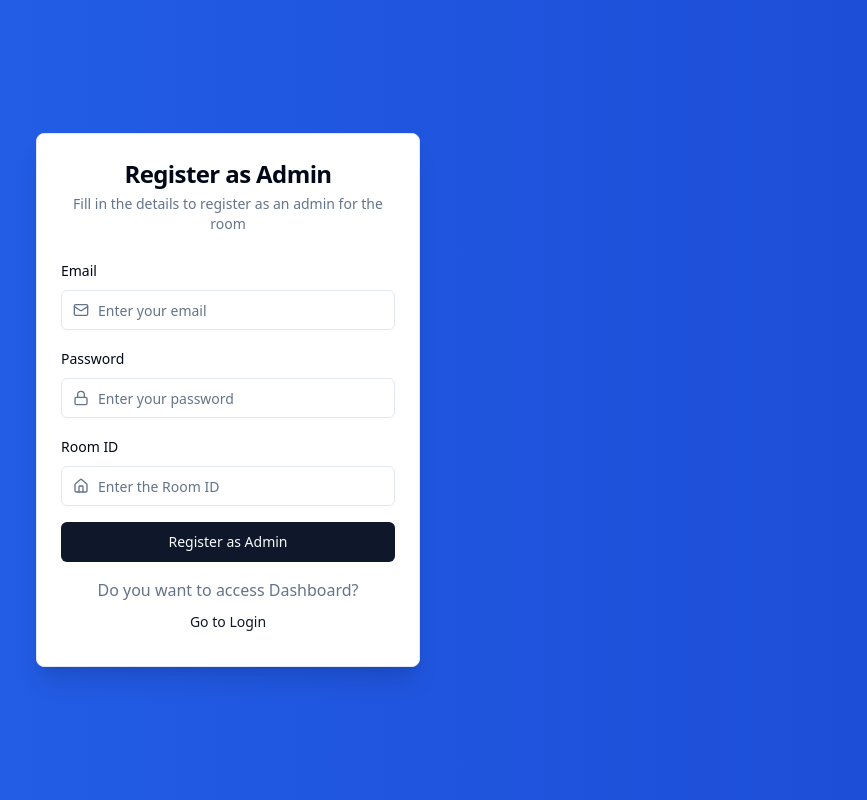
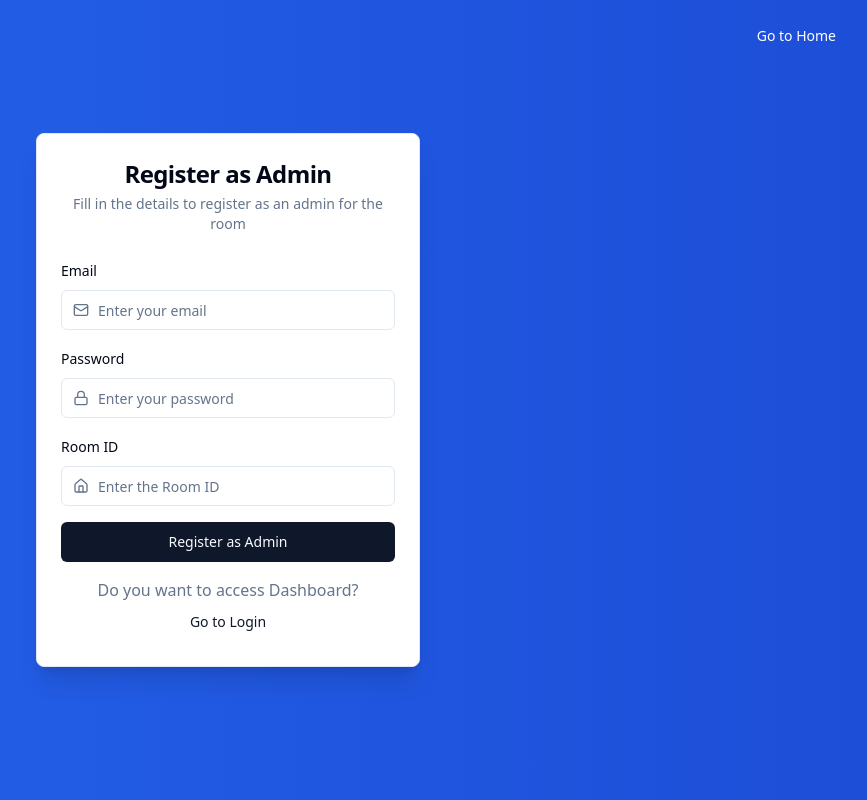
Before and after one commit to Ironsoldier353/Smart-home-automation, a React (Vite) app in the folder frontend/: page /add-admin/register in a window 1280 px wide. Shown: the whole page, without its empty margins (412-1279 px from the left). Built offline with nearby package versions, Linux system fonts and the light colour scheme.

Commit message:
Go to home added to all pages

```diff
--- a/frontend/src/components/auth/AddMember.jsx
+++ b/frontend/src/components/auth/AddMember.jsx
@@ -1,19 +1,35 @@
-
+import React from "react";
 import { Card, CardContent, CardHeader, CardTitle, CardDescription } from "@/components/ui/card";
 import { Button } from "@/components/ui/button";
-import { UserPlus, LogIn } from 'lucide-react';
+import { UserPlus, LogIn } from "lucide-react";
 
 const AddMember = () => {
   const handleJoinRoom = () => {
-    window.location.href = '/add-member/join';
+    window.location.href = "/add-member/join";
   };
 
   const handleLogin = () => {
-    window.location.href = '/add-member/login';
+    window.location.href = "/add-member/login";
+  };
+
+  const handleHomeClick = () => {
+    window.location.href = "/";
   };
 
   return (
-    <div className="min-h-screen flex items-center justify-center bg-gradient-to-r from-blue-600 to-blue-700">
+    <div className="min-h-screen flex items-center justify-center bg-gradient-to-r from-blue-600 to-blue-700 relative">
+      {/* Top-right Go to Home Button */}
+      <div className="absolute top-4 right-4">
+        <Button
+          variant="ghost"
+          className="text-white hover:text-gray-200 hover:bg-gray-700 px-4 py-2 rounded transition-all duration-200 ease-in-out"
+          onClick={handleHomeClick}
+        >
+          Go to Home
+        </Button>
+      </div>
+
+      {/* Main Card */}
       <Card className="w-96 shadow-xl">
         <CardHeader className="space-y-1">
           <CardTitle className="text-2xl font-bold text-center">
--- a/frontend/src/components/auth/JoinAdmin.jsx
+++ b/frontend/src/components/auth/JoinAdmin.jsx
@@ -1,40 +1,52 @@
-import { useState } from 'react';
-import { useNavigate } from 'react-router-dom';
+import { useState } from "react";
+import { useNavigate } from "react-router-dom";
 import { Button } from "@/components/ui/button";
 import { Input } from "@/components/ui/input";
 import { useToast } from "@/hooks/use-toast";
-import { Card, CardHeader, CardTitle, CardDescription, CardContent } from "@/components/ui/card";
-import { User, Search, ArrowRight, Building } from 'lucide-react';
-import axios from 'axios';
+import {
+  Card,
+  CardHeader,
+  CardTitle,
+  CardDescription,
+  CardContent,
+} from "@/components/ui/card";
+import { User, Search, ArrowRight, Building } from "lucide-react";
+import axios from "axios";
 
 const JoinAdmin = () => {
-  const [username, setUsername] = useState('');
+  const [username, setUsername] = useState("");
   const [roomId, setRoomId] = useState(null);
-  const [roomFound, setRoomFound] = useState(null);  // Track room found status
+  const [roomFound, setRoomFound] = useState(null); // Track room found status
   const { toast } = useToast();
   const navigate = useNavigate();
 
   const handleFindRoom = async () => {
     if (!username.trim()) {
-      toast({ description: 'Username is required.', variant: 'destructive' });
+      toast({ description: "Username is required.", variant: "destructive" });
       return;
     }
 
     try {
-      const response = await axios.post('http://localhost:8000/api/v1/rooms/getRoomIDbyUsername', { username });
+      const response = await axios.post(
+        "http://localhost:8000/api/v1/rooms/getRoomIDbyUsername",
+        { username }
+      );
       const data = response.data;
 
       if (data.roomId) {
         setRoomId(data.roomId);
-        setRoomFound(true);  // Room found
-        toast({ description: 'Room ID fetched successfully.', variant: 'success' });
+        setRoomFound(true); // Room found
+        toast({ description: "Room ID fetched successfully.", variant: "success" });
       } else {
-        setRoomFound(false);  // No room found
+        setRoomFound(false); // No room found
         setRoomId(null);
       }
     } catch (error) {
-      toast({ description: error.message || 'An error occurred', variant: 'destructive' });
-      setRoomFound(false);  // Error handling, set roomFound to false
+      toast({
+        description: error.message || "An error occurred",
+        variant: "destructive",
+      });
+      setRoomFound(false); // Error handling, set roomFound to false
       setRoomId(null);
     }
   };
@@ -45,13 +57,26 @@ const JoinAdmin = () => {
     }
   };
 
+  const handleHomeClick = () => {
+    navigate("/");
+  };
+
   return (
-    <div className="min-h-screen flex items-center justify-center bg-gradient-to-r from-blue-600 to-blue-700">
+    <div className="min-h-screen flex items-center justify-center bg-gradient-to-r from-blue-600 to-blue-700 relative">
+      {/* Top-right Go to Home Button */}
+      <div className="absolute top-4 right-4">
+        <Button
+          variant="ghost"
+          className="text-white hover:text-gray-200 hover:bg-gray-700 px-4 py-2 rounded transition-all duration-200 ease-in-out"
+          onClick={handleHomeClick}
+        >
+          Go to Home
+        </Button>
+      </div>
+
       <Card className="w-96 shadow-xl">
         <CardHeader className="space-y-1">
-          <CardTitle className="text-2xl font-bold text-center">
-            Find Your Room
-          </CardTitle>
+          <CardTitle className="text-2xl font-bold text-center">Find Your Room</CardTitle>
           <CardDescription className="text-center">
             Enter your username to find your associated room
           </CardDescription>
@@ -71,10 +96,7 @@ const JoinAdmin = () => {
             </div>
           </div>
 
-          <Button
-            onClick={handleFindRoom}
-            className="w-full"
-          >
+          <Button onClick={handleFindRoom} className="w-full">
             <Search className="mr-2 h-4 w-4" />
             Find Room
           </Button>
@@ -115,14 +137,12 @@ const JoinAdmin = () => {
                 </div>
 
                 <div className="p-3 bg-white rounded-lg border border-red-200">
-                  <p className="text-sm text-muted-foreground mb-1">No room associated with this username.</p>
+                  <p className="text-sm text-muted-foreground mb-1">
+                    No room associated with this username.
+                  </p>
                 </div>
 
-                <Button
-                  disabled
-                  className="w-full"
-                  variant="outline"
-                >
+                <Button disabled className="w-full" variant="outline">
                   No Room Available
                 </Button>
               </CardContent>
--- a/frontend/src/components/auth/JoinMember.jsx
+++ b/frontend/src/components/auth/JoinMember.jsx
@@ -1,54 +1,63 @@
-import { useState } from 'react';
-
+import { useState } from "react";
 import { Card, CardContent, CardHeader, CardTitle, CardDescription } from "@/components/ui/card";
 import { Button } from "@/components/ui/button";
 import { Input } from "@/components/ui/input";
 import { Label } from "@/components/ui/label";
-import { Mail, Lock, Key, Loader2 } from 'lucide-react';
-import axios from 'axios';
+import { Mail, Lock, Key, Loader2 } from "lucide-react";
+import axios from "axios";
 
 const JoinMember = () => {
-  const [email, setEmail] = useState('');
-  const [password, setPassword] = useState('');
-  const [inviteCode, setInviteCode] = useState('');
+  const [email, setEmail] = useState("");
+  const [password, setPassword] = useState("");
+  const [inviteCode, setInviteCode] = useState("");
   const [loading, setLoading] = useState(false);
-  const [message, setMessage] = useState('');
+  const [message, setMessage] = useState("");
 
   const handleSubmit = async (e) => {
     e.preventDefault();
     setLoading(true);
-    setMessage('');
-
+    setMessage("");
 
     try {
-      const response = await axios.post('http://localhost:8000/api/v1/rooms/member/add', {
+      const response = await axios.post("http://localhost:8000/api/v1/rooms/member/add", {
         email,
         password,
-        inviteCode
+        inviteCode,
       });
       setMessage(response.data.message);
 
-      setEmail('');
-      setPassword('');
-      setInviteCode('');
+      setEmail("");
+      setPassword("");
+      setInviteCode("");
     } catch (error) {
-      setMessage(error.response?.data?.message || 'Something went wrong.');
+      setMessage(error.response?.data?.message || "Something went wrong.");
     } finally {
       setLoading(false);
     }
   };
 
+  const handleHomeClick = () => {
+    window.location.href = "/";
+  };
+
   return (
-    <div className="min-h-screen flex items-center justify-center bg-gradient-to-r from-blue-600 to-blue-700">
+    <div className="min-h-screen flex items-center justify-center bg-gradient-to-r from-blue-600 to-blue-700 relative">
+      {/* Top-right Go to Home Button */}
+      <div className="absolute top-4 right-4">
+        <Button
+          variant="ghost"
+          className="text-white hover:text-gray-200 hover:bg-gray-700 px-4 py-2 rounded transition-all duration-200 ease-in-out"
+          onClick={handleHomeClick}
+        >
+          Go to Home
+        </Button>
+      </div>
 
+      {/* Main Card */}
       <Card className="w-96 shadow-xl">
         <CardHeader className="space-y-1">
-          <CardTitle className="text-2xl font-bold text-center">
-            Join as Member
-          </CardTitle>
-          <CardDescription className="text-center">
-            Enter your details to join a room
-          </CardDescription>
+          <CardTitle className="text-2xl font-bold text-center">Join as Member</CardTitle>
+          <CardDescription className="text-center">Enter your details to join a room</CardDescription>
         </CardHeader>
 
         <CardContent>
@@ -101,40 +110,38 @@ const JoinMember = () => {
               </div>
             </div>
 
-            <Button
-              type="submit"
-              className="w-full"
-              disabled={loading}
-            >
+            <Button type="submit" className="w-full" disabled={loading}>
               {loading ? (
                 <>
                   <Loader2 className="mr-2 h-4 w-4 animate-spin" />
                   Adding Member...
                 </>
               ) : (
-                'Join Room'
+                "Join Room"
               )}
             </Button>
           </form>
 
           {message && (
-            <div className={`mt-4 text-sm font-medium ${message.includes('success') ? 'text-green-500' : 'text-red-500'}`}>
+            <div
+              className={`mt-4 text-sm font-medium ${
+                message.includes("success") ? "text-green-500" : "text-red-500"
+              }`}
+            >
               {message}
             </div>
           )}
-
 
           <div className="mt-4 text-center">
             <p className="text-sm text-muted-foreground">Already joined?</p>
             <Button
               variant="link"
               className="font-medium text-blue-700"
-              onClick={() => window.location.href = '/add-member/login'}
+              onClick={() => (window.location.href = "/add-member/login")}
             >
               Go to Login
             </Button>
           </div>
-
         </CardContent>
       </Card>
     </div>
--- a/frontend/src/components/auth/LoginMember.jsx
+++ b/frontend/src/components/auth/LoginMember.jsx
@@ -1,33 +1,33 @@
-import { useState } from 'react';
-import { useNavigate } from 'react-router-dom';
-import axios from 'axios';
-import { Card, CardContent, CardDescription, CardHeader, CardTitle } from '../ui/card';
-import { Label } from '../ui/label';
-import { Building, Loader2, Lock, Mail } from 'lucide-react';
-import { Input } from '../ui/input';
-import { Button } from '../ui/button';
+import { useState } from "react";
+import { useNavigate } from "react-router-dom";
+import axios from "axios";
+import { Card, CardContent, CardDescription, CardHeader, CardTitle } from "../ui/card";
+import { Label } from "../ui/label";
+import { Building, Loader2, Lock, Mail } from "lucide-react";
+import { Input } from "../ui/input";
+import { Button } from "../ui/button";
 
 const LoginMember = () => {
-  const [email, setEmail] = useState('');
-  const [password, setPassword] = useState('');
-  const [roomId, setRoomId] = useState('');
+  const [email, setEmail] = useState("");
+  const [password, setPassword] = useState("");
+  const [roomId, setRoomId] = useState("");
   const [loading, setLoading] = useState(false);
-  const [message, setMessage] = useState('');
+  const [message, setMessage] = useState("");
   const navigate = useNavigate();
 
   const handleSubmit = async (e) => {
     e.preventDefault();
     setLoading(true);
-    setMessage('');
+    setMessage("");
 
     try {
       const res = await axios.post(
-        'http://localhost:8000/api/v1/auth/member/login',
+        "http://localhost:8000/api/v1/auth/member/login",
         { email, password, roomId },
         { withCredentials: true }
       );
 
-      setMessage('Login successful! Redirecting...');
+      setMessage("Login successful! Redirecting...");
       const user = res.data.user;
 
       if (user.room) {
@@ -35,22 +35,35 @@ const LoginMember = () => {
           navigate(`/member/dashboard`);
         }, 1500);
       } else {
-        setMessage('No room associated with this account. Please contact the admin.');
+        setMessage("No room associated with this account. Please contact the admin.");
       }
     } catch (error) {
-      setMessage(error.response?.data?.message || 'Invalid credentials or room not found.');
+      setMessage(error.response?.data?.message || "Invalid credentials or room not found.");
     } finally {
       setLoading(false);
     }
   };
 
+  const handleHomeClick = () => {
+    navigate("/");
+  };
+
   return (
-    <div className="min-h-screen flex items-center justify-center bg-gradient-to-r from-blue-600 to-blue-700">
+    <div className="min-h-screen flex items-center justify-center bg-gradient-to-r from-blue-600 to-blue-700 relative">
+      {/* Top-right Go to Home Button */}
+      <div className="absolute top-4 right-4">
+        <Button
+          variant="ghost"
+          className="text-white hover:text-gray-200 hover:bg-gray-700 px-4 py-2 rounded transition-all duration-200 ease-in-out"
+          onClick={handleHomeClick}
+        >
+          Go to Home
+        </Button>
+      </div>
+
       <Card className="w-96 shadow-xl">
         <CardHeader className="space-y-1">
-          <CardTitle className="text-2xl font-bold text-center">
-            Member Login
-          </CardTitle>
+          <CardTitle className="text-2xl font-bold text-center">Member Login</CardTitle>
           <CardDescription className="text-center">
             Enter your credentials to access your dashboard
           </CardDescription>
@@ -106,24 +119,24 @@ const LoginMember = () => {
               </div>
             </div>
 
-            <Button
-              type="submit"
-              className="w-full"
-              disabled={loading}
-            >
+            <Button type="submit" className="w-full" disabled={loading}>
               {loading ? (
                 <>
                   <Loader2 className="mr-2 h-4 w-4 animate-spin" />
                   Logging in...
                 </>
               ) : (
-                'Login'
+                "Login"
               )}
             </Button>
           </form>
 
           {message && (
-            <div className={`mt-4 text-sm font-medium ${message.includes('successful') ? 'text-green-500' : 'text-red-500'}`}>
+            <div
+              className={`mt-4 text-sm font-medium ${
+                message.includes("successful") ? "text-green-500" : "text-red-500"
+              }`}
+            >
               {message}
             </div>
           )}
@@ -133,7 +146,7 @@ const LoginMember = () => {
             <Button
               variant="link"
               className="font-medium text-blue-700"
-              onClick={() => window.location.href = '/add-member/join'}
+              onClick={() => navigate("/add-member/join")}
             >
               Click Here!
             </Button>
--- a/frontend/src/components/auth/RegisterAdmin.jsx
+++ b/frontend/src/components/auth/RegisterAdmin.jsx
@@ -1,26 +1,31 @@
-import { useState } from 'react';
-import axios from 'axios';
+import { useState } from "react";
+import axios from "axios";
 import { Card, CardContent, CardHeader, CardTitle, CardDescription } from "@/components/ui/card";
 import { Button } from "@/components/ui/button";
 import { Input } from "@/components/ui/input";
 import { Label } from "@/components/ui/label";
-import { Mail, Lock, Loader2, Home } from 'lucide-react';
+import { Mail, Lock, Loader2, Home } from "lucide-react";
+import { useNavigate } from "react-router-dom";
 
 const RegisterAdmin = () => {
-  const [email, setEmail] = useState('');
-  const [password, setPassword] = useState('');
-  const [roomId, setRoomId] = useState('');
+  const [email, setEmail] = useState("");
+  const [password, setPassword] = useState("");
+  const [roomId, setRoomId] = useState("");
   const [loading, setLoading] = useState(false);
-  const [message, setMessage] = useState('');
-  const [username, setUsername] = useState('');
+  const [message, setMessage] = useState("");
+  const [username, setUsername] = useState("");
+  const navigate = useNavigate();
 
   const handleSubmit = async (e) => {
     e.preventDefault();
     setLoading(true);
-    setMessage('');
+    setMessage("");
 
     try {
-      const response = await axios.post('http://localhost:8000/api/v1/rooms/add-member/register', { email, password, roomId });
+      const response = await axios.post(
+        "http://localhost:8000/api/v1/rooms/add-member/register",
+        { email, password, roomId }
+      );
 
       // Log the full response for debugging purposes
       console.log(response);
@@ -29,24 +34,37 @@ const RegisterAdmin = () => {
       setUsername(response.data.user.username);
       setMessage(response.data.message);
 
-      setEmail('');
-      setPassword('');
-      setRoomId('');
+      setEmail("");
+      setPassword("");
+      setRoomId("");
     } catch (error) {
       console.error(error); // Log the error for debugging
-      setMessage(error.response?.data?.message || 'Something went wrong.');
+      setMessage(error.response?.data?.message || "Something went wrong.");
     } finally {
       setLoading(false);
     }
   };
 
+  const handleHomeClick = () => {
+    navigate("/");
+  };
+
   return (
-    <div className="min-h-screen flex items-center justify-center bg-gradient-to-r from-blue-600 to-blue-700">
+    <div className="min-h-screen flex items-center justify-center bg-gradient-to-r from-blue-600 to-blue-700 relative">
+      {/* Top-right Go to Home Button */}
+      <div className="absolute top-4 right-4">
+        <Button
+          variant="ghost"
+          className="text-white hover:text-gray-200 hover:bg-gray-700 px-4 py-2 rounded transition-all duration-200 ease-in-out"
+          onClick={handleHomeClick}
+        >
+          Go to Home
+        </Button>
+      </div>
+
       <Card className="w-96 shadow-xl">
         <CardHeader className="space-y-1">
-          <CardTitle className="text-2xl font-bold text-center">
-            Register as Admin
-          </CardTitle>
+          <CardTitle className="text-2xl font-bold text-center">Register as Admin</CardTitle>
           <CardDescription className="text-center">
             Fill in the details to register as an admin for the room
           </CardDescription>
@@ -102,24 +120,24 @@ const RegisterAdmin = () => {
               </div>
             </div>
 
-            <Button
-              type="submit"
-              className="w-full"
-              disabled={loading}
-            >
+            <Button type="submit" className="w-full" disabled={loading}>
               {loading ? (
                 <>
                   <Loader2 className="mr-2 h-4 w-4 animate-spin" />
                   Registering...
                 </>
               ) : (
-                'Register as Admin'
+                "Register as Admin"
               )}
             </Button>
           </form>
 
           {message && (
-            <div className={`mt-4 text-sm font-medium ${message.includes('success') ? 'text-green-500' : 'text-red-500'}`}>
+            <div
+              className={`mt-4 text-sm font-medium ${
+                message.includes("success") ? "text-green-500" : "text-red-500"
+              }`}
+            >
               {message}
             </div>
           )}
@@ -132,7 +150,11 @@ const RegisterAdmin = () => {
 
           <div className="mt-4 text-center">
             <p className="text-l text-muted-foreground">Do you want to access Dashboard?</p>
-            <Button variant="link" className="font-medium" onClick={() => window.location.href = '/login'}>
+            <Button
+              variant="link"
+              className="font-medium"
+              onClick={() => navigate("/login")}
+            >
               Go to Login
             </Button>
           </div>
```
